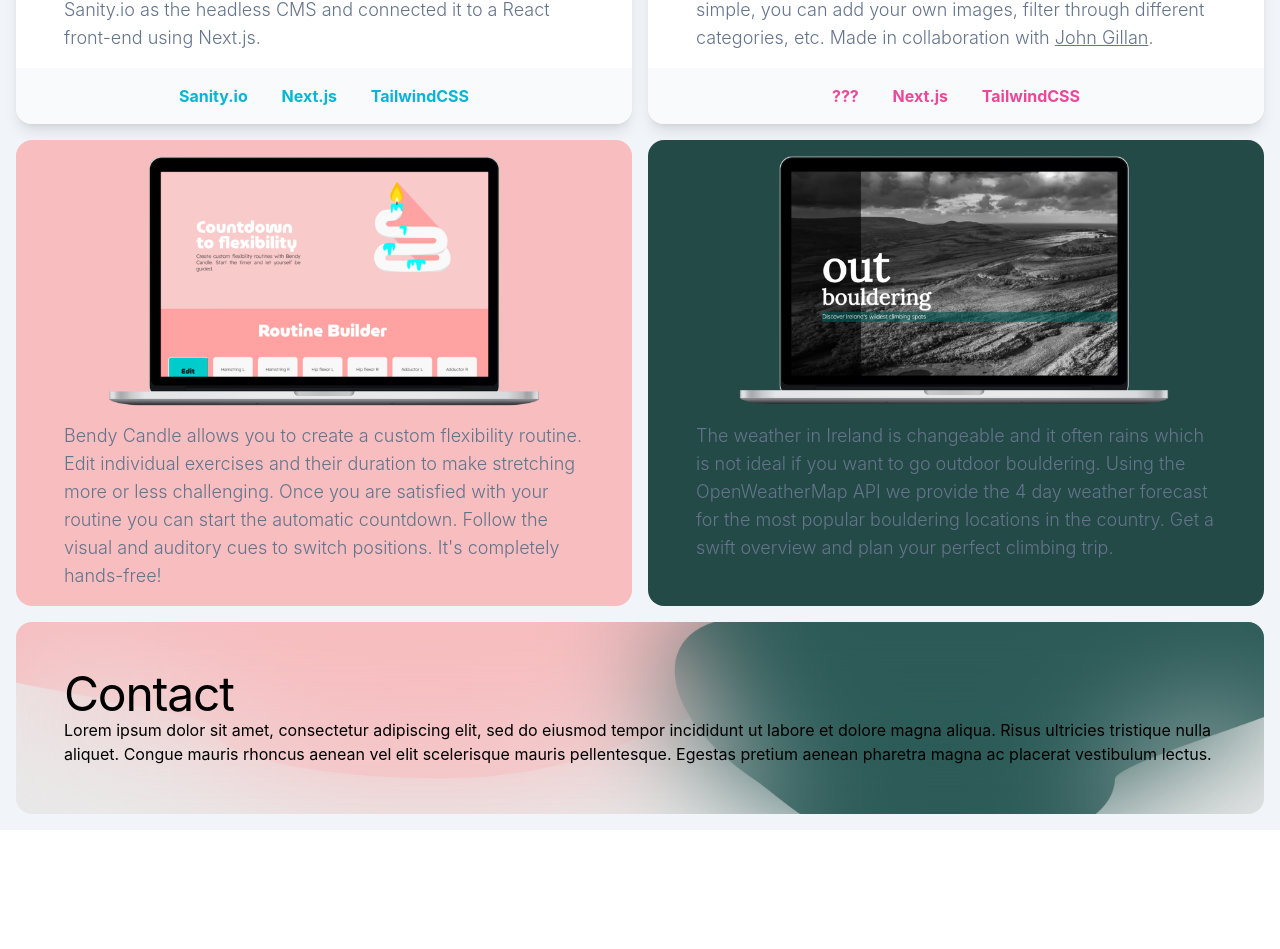
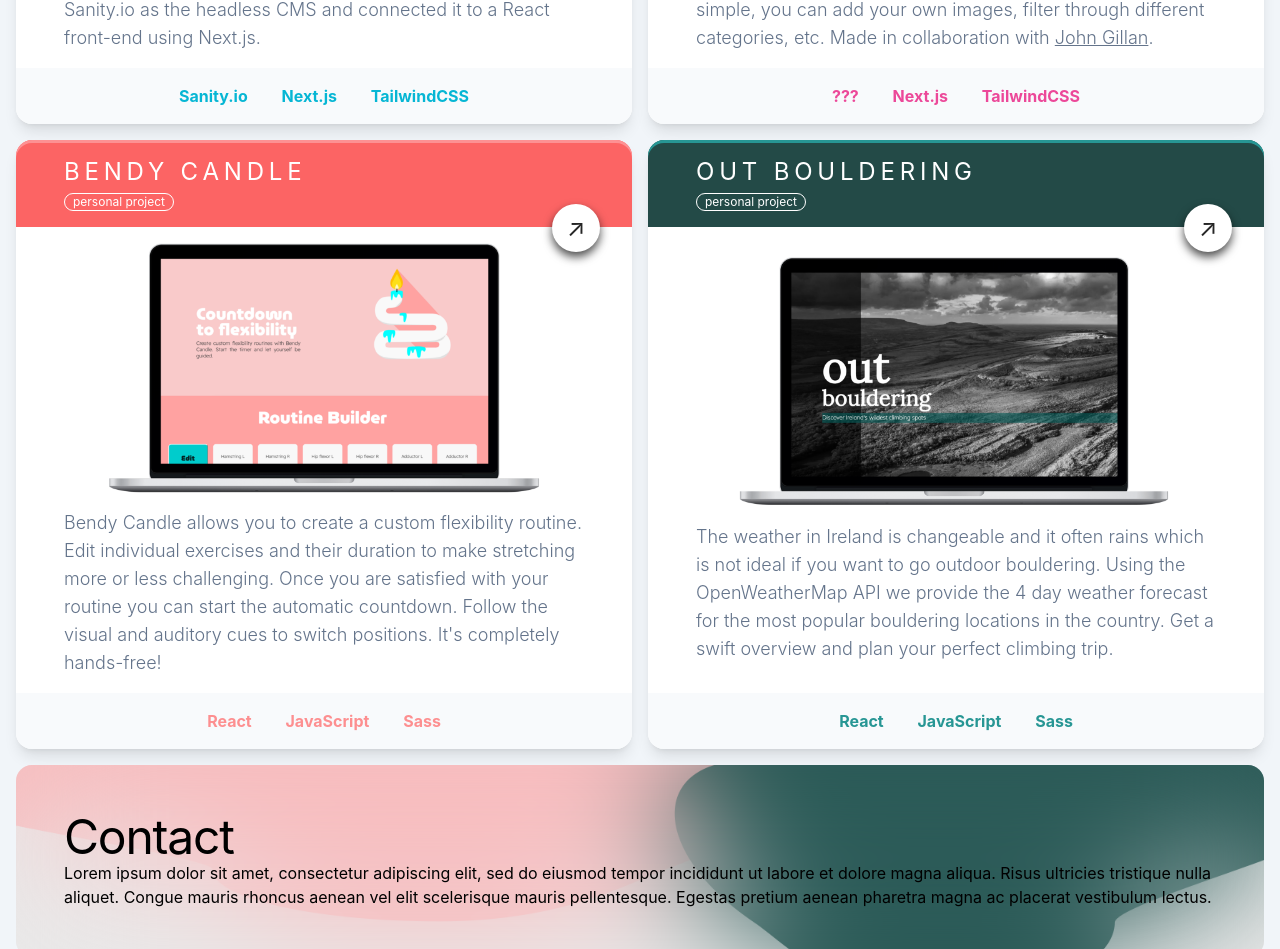
Before and after one commit to ElianeV/portfolio_v2, a Next.js app: page / in a window 1280 px wide. Shown: the part 978-1927 px from the top of the page. Before the commit the page ends 1808 px from the top, so only its background shows below. Built offline with nearby package versions, Linux system fonts and the light colour scheme.

Commit message:
Fix responsiveness + out bouldering layour done

```diff
--- a/components/topProject.js
+++ b/components/topProject.js
@@ -8,7 +8,7 @@ export default function TopProject({ title, type, url, style }) {
           ↗
         </button>
       </Link>
-      <h2 className="tracking-[0.1rem] xs:tracking-[0.2rem] sm:tracking-[0.3rem] text-lg sm:text-2xl w-9/12">
+      <h2 className="w-auto tracking-[0.1rem] xs:tracking-[0.2rem] sm:tracking-[0.3rem] text-lg sm:text-2xl">
         {title}
       </h2>
       <button className="mb-4 px-2 border-solid rounded-full border-white border-[1px] cursor-default text-xs">
--- a/pages/index.js
+++ b/pages/index.js
@@ -78,7 +78,7 @@ export default function Home() {
                 title="MAUSOLEUM"
                 type="freelance"
                 url="/"
-                style="w-full px-12 pt-4 rounded-t-2xl bg-[#0e395c] relative text-white shadow-[inset_0_3px_0px_hsl(211,68%,40%)]"
+                style="w-full px-8 xs:px-12 pt-4 rounded-t-2xl bg-[#0e395c] relative text-white shadow-[inset_0_3px_0px_hsl(211,68%,40%)]"
               />
               <Project
                 description="My client needed a new website for their mouse colony management software. They wanted a more modern feel and required the ability to update the website's contents. I chose Sanity.io as the headless CMS and connected it to a React front-end using Next.js."
@@ -90,12 +90,12 @@ export default function Home() {
               />
             </article>
 
-            <article className="mx-4 md:ml-0 mb-4 w-full md:w-[calc(50%-1.5rem)] rounded-2xl bg-white shadow-lg">
+            <article className="mx-4 md:ml-0 mb-4 w-full md:w-[calc(50%-1.5rem)] rounded-2xl bg-white shadow-lg flex flex-col justify-between">
               <TopProject
                 title="WDYFL"
                 type="personal project"
                 url="https://whatdoyoufeellike.vercel.app"
-                style="w-full px-12 pt-4 rounded-t-2xl bg-[#8e0050] relative text-white shadow-[inset_0_3px_0px_hsl(329,100%,37%)]"
+                style="w-full px-8 xs:px-12 pt-4 rounded-t-2xl bg-[#8e0050] relative text-white shadow-[inset_0_3px_0px_hsl(329,100%,37%)]"
               />
               <Project
                 description="What do you feel like... Pasta? Something spicy? Dessert? Browse through your favorite recipes using this digital cookbook. Uploading and modifying recipies is quick and simple, you can add your own images, filter through different categories, etc."
@@ -108,26 +108,37 @@ export default function Home() {
                 style="w-full px-12 py-4 rounded-b-2xl font-bold text-pink-500 text-center word-spacing bg-slate-50"
               />
             </article>
-            <article className="mx-4 mb-4 w-full md:w-[calc(50%-1.5rem)] bg-[#f7bdbf] first: rounded-2xl ">
-              {" "}
-              <Project
+
+            <article className="mx-4 mb-4 w-full md:w-[calc(50%-1.5rem)] rounded-2xl bg-white shadow-lg flex flex-col justify-between">
+              <TopProject
                 title="BENDY CANDLE"
                 type="personal project"
+                url="https://www.bendycandle.com/"
+                style="w-full px-8 xs:px-12 pt-4 rounded-t-2xl bg-[#fc6464] relative text-white shadow-[inset_0_3px_0px_hsl(359,96%,78%)]"
+              />
+              <Project
                 description="Bendy Candle allows you to create a custom flexibility routine. Edit individual exercises and their duration to make stretching more or less challenging. Once you are satisfied with your routine you can start the automatic countdown. Follow the visual and auditory cues to switch positions. It's completely hands-free!"
-                technologies={["Created using Sass, JavaScript and React"]}
                 image="/bendycandleMockup.png"
-                url="https://www.bendycandle.com/"
+              />
+              <BottomProject
+                technologies={["React JavaScript Sass"]}
+                style="w-full px-12 py-4 rounded-b-2xl font-bold text-[#fd8f90] text-center word-spacing bg-slate-50"
               />
             </article>
-            <article className="mx-4 md:ml-0 mb-4 w-full md:w-[calc(50%-1.5rem)] bg-[#234a47] rounded-2xl text-white">
-              {" "}
-              <Project
+            <article className="mx-4 md:ml-0 mb-4 w-full md:w-[calc(50%-1.5rem)] rounded-2xl bg-white shadow-lg flex flex-col justify-between">
+              <TopProject
                 title="OUT BOULDERING"
                 type="personal project"
+                url="https://outbouldering.netlify.app/"
+                style="w-full px-8 sm:px-12 md:px-10 lg:px-12 pt-4 rounded-t-2xl bg-[#234a47] relative text-white shadow-[inset_0_3px_0px_hsl(179,59%,37%)]"
+              />
+              <Project
                 description="The weather in Ireland is changeable and it often rains which is not ideal if you want to go outdoor bouldering. Using the OpenWeatherMap API we provide the 4 day weather forecast for the most popular bouldering locations in the country. Get a swift overview and plan your perfect climbing trip."
-                technologies={["Created using Sass, JavaScript and React"]}
                 image="/outboulderingMockup.png"
-                url="https://outbouldering.netlify.app/"
+              />
+              <BottomProject
+                technologies={["React JavaScript Sass"]}
+                style="w-full px-12 py-4 rounded-b-2xl font-bold text-[#279694] text-center word-spacing bg-slate-50"
               />
             </article>
           </div>
```
